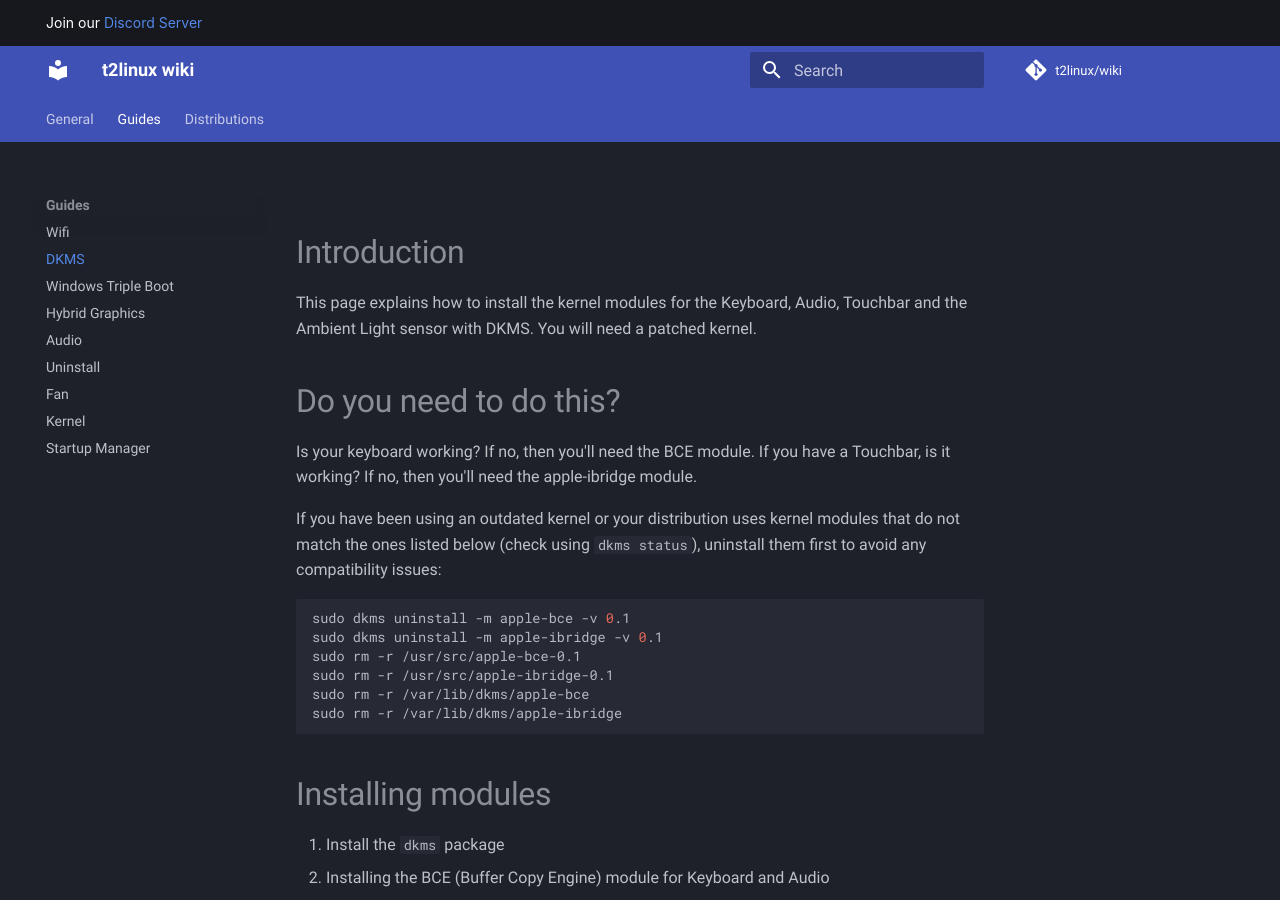
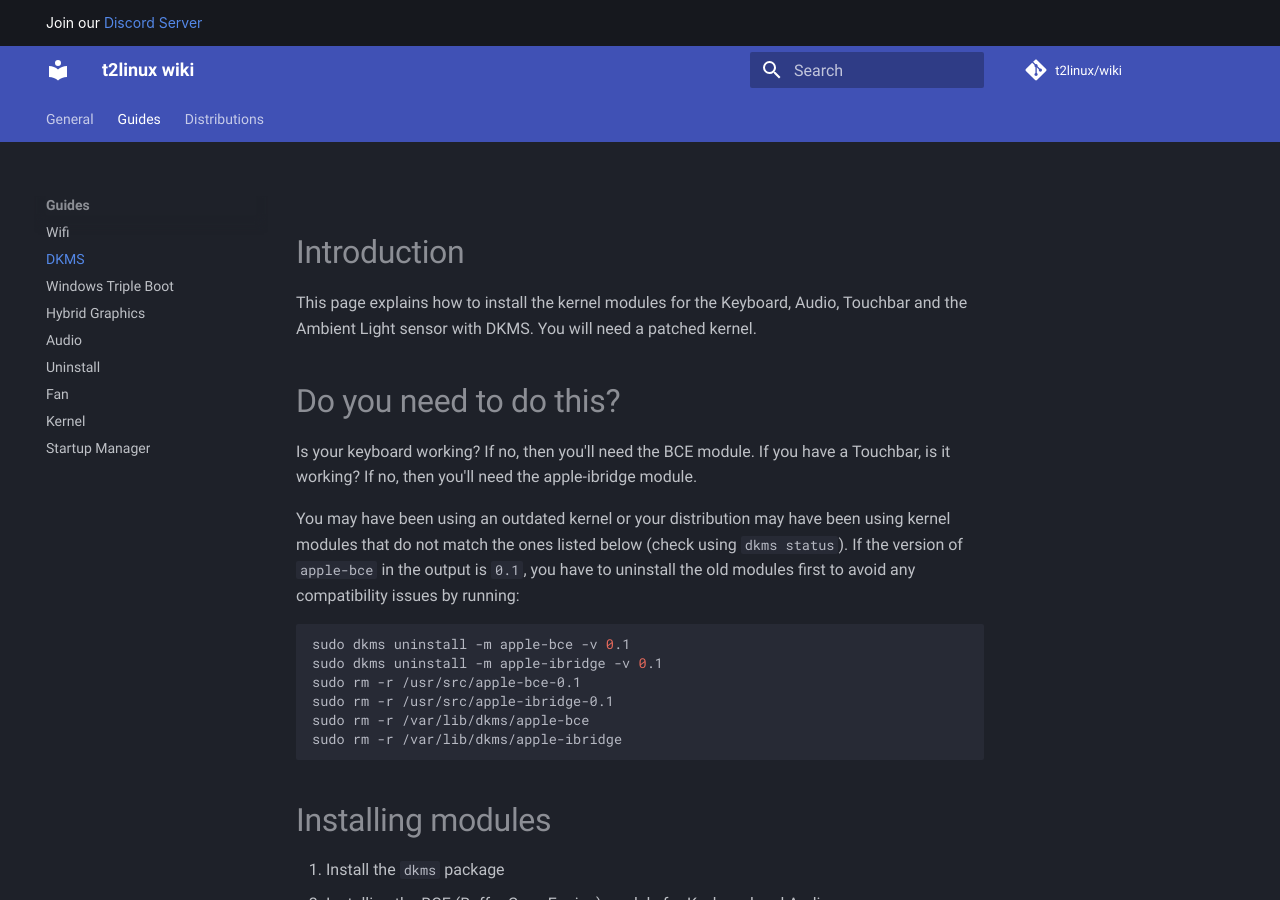
Before and after one commit to t2linux/wiki, an MkDocs documentation site: the page built from docs/guides/dkms.md, in a window 1280 px wide and 900 px high. Built offline with MkDocs 1.6.1 and Material for MkDocs 9.7.7, drawn with Linux system fonts in a browser that asks for light colours; comment, search, counter and statistics services are not loaded.

Commit message:
Guides: Added clarification to check old modules (#90)
* Added clarification to check old modules.

* Update dkms.md

````diff
--- a/docs/guides/dkms.md
+++ b/docs/guides/dkms.md
@@ -7,7 +7,7 @@ This page explains how to install the kernel modules for the Keyboard, Audio, To
 Is your keyboard working? If no, then you'll need the BCE module.
 If you have a Touchbar, is it working? If no, then you'll need the apple-ibridge module.
 
-If you have been using an outdated kernel or your distribution uses kernel modules that do not match the ones listed below (check using `dkms status`), uninstall them first to avoid any compatibility issues:
+You may have been using an outdated kernel or your distribution may have been using kernel modules that do not match the ones listed below (check using `dkms status`). If the version of `apple-bce` in the output is `0.1`, you have to uninstall the old modules first to avoid any compatibility issues by running:
 
 ```sh
 sudo dkms uninstall -m apple-bce -v 0.1
````
